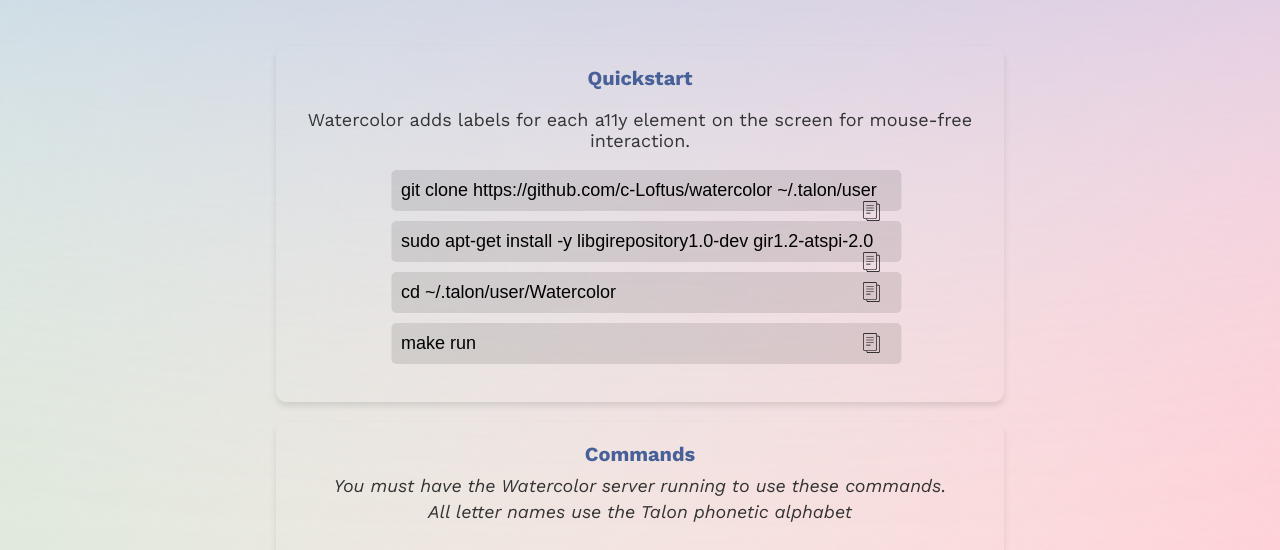
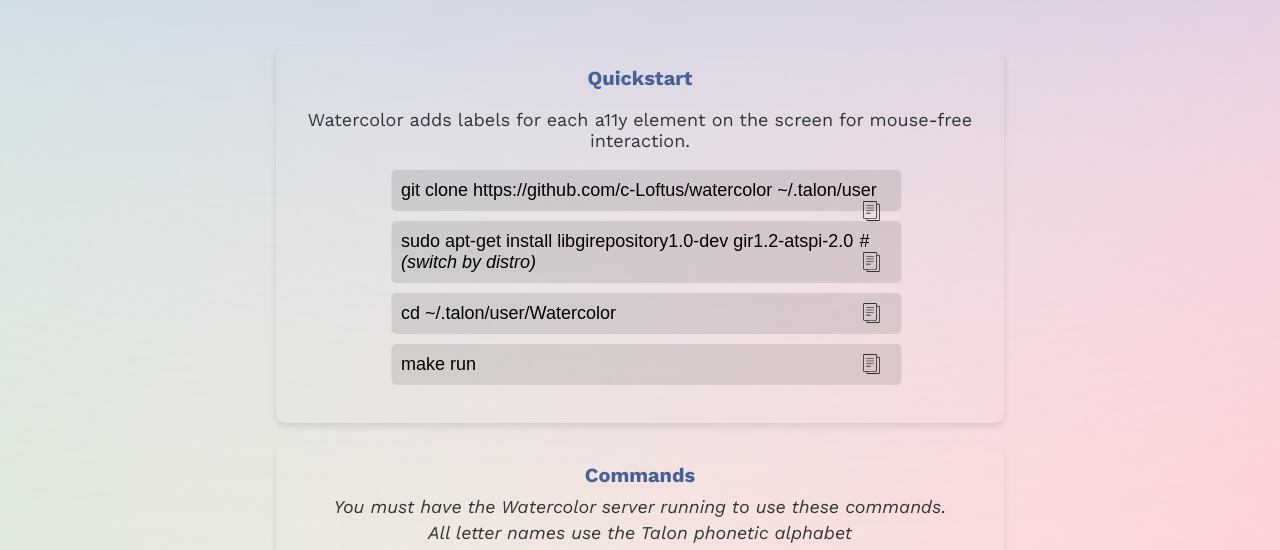
Before and after one commit to C-Loftus/Watercolor, a plain HTML site: page docs/watercolor.html in a window 1280 px wide. Shown: the part 250-800 px from the top of the page. Drawn offline with nearby package versions, Linux system fonts and the light colour scheme; a web font is replaced by a local one.

Commit message:
better css

```diff
--- a/docs/styles.css
+++ b/docs/styles.css
@@ -39,10 +39,13 @@
   flex-grow: 1;
 }
 i.note {
+  line-height: 0.2; /* Adjust line height as needed */
   display: block;
-  line-height: 0.2;
+  margin-left: auto;
+  margin-right: auto;
+  max-width: 90%; /* Limit the maximum width of the note */
+  word-wrap: break-word; /* Ensure the note wraps to the next line */
 }
-
 .section {
   border-radius: 10px;
   margin-bottom: 20px;
--- a/docs/watercolor.html
+++ b/docs/watercolor.html
@@ -30,7 +30,8 @@
                     </span>
                 </li>
                 <li>
-                    <span class="installation"> sudo apt-get install -y libgirepository1.0-dev gir1.2-atspi-2.0
+                    <span class="installation"> sudo apt-get install libgirepository1.0-dev gir1.2-atspi-2.0
+                        <i>#(switch by distro)</i>
                         <img src="./copy.svg" class="copy" alt="copy icon">
                     </span>
                 </li>
```
